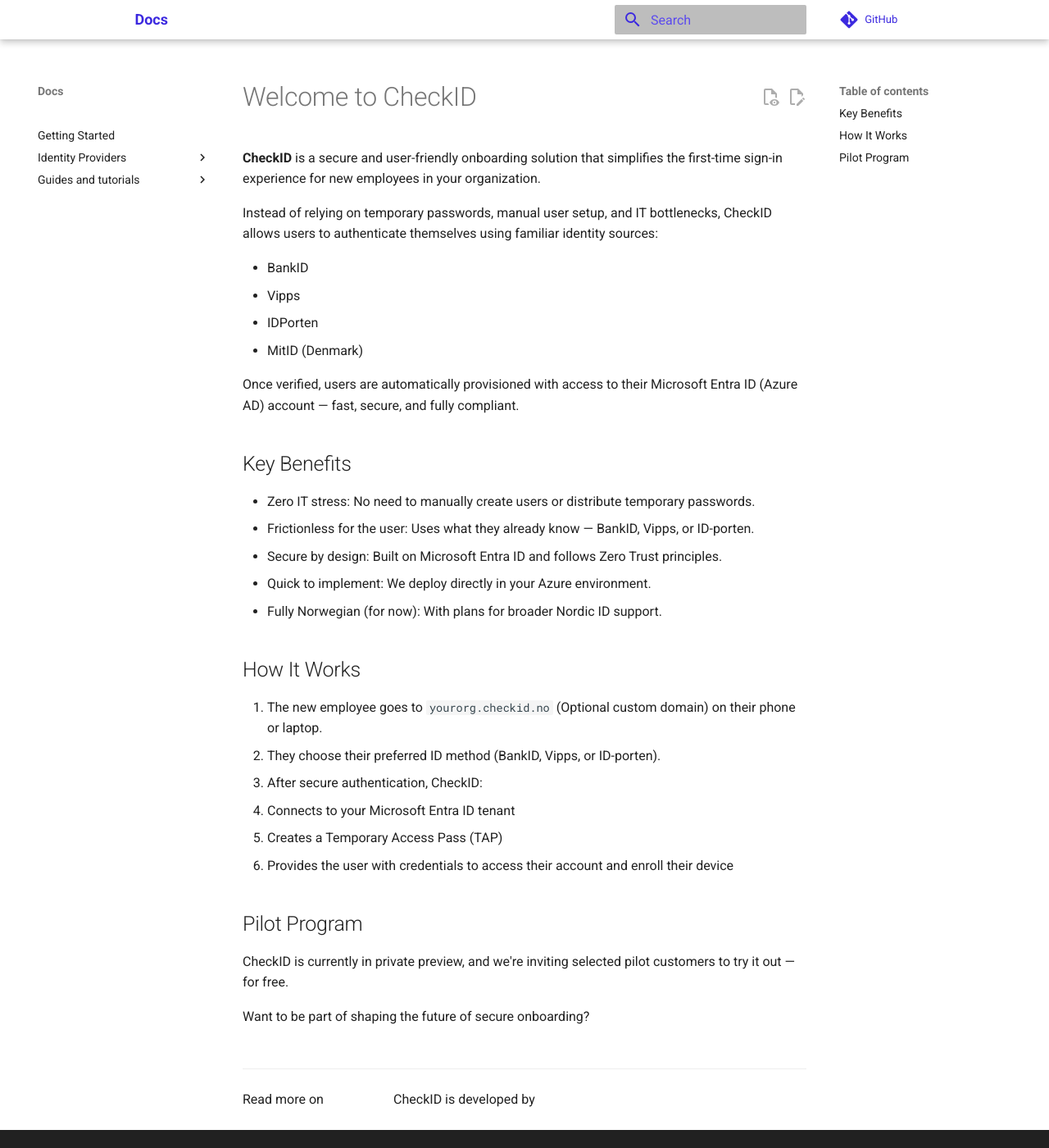
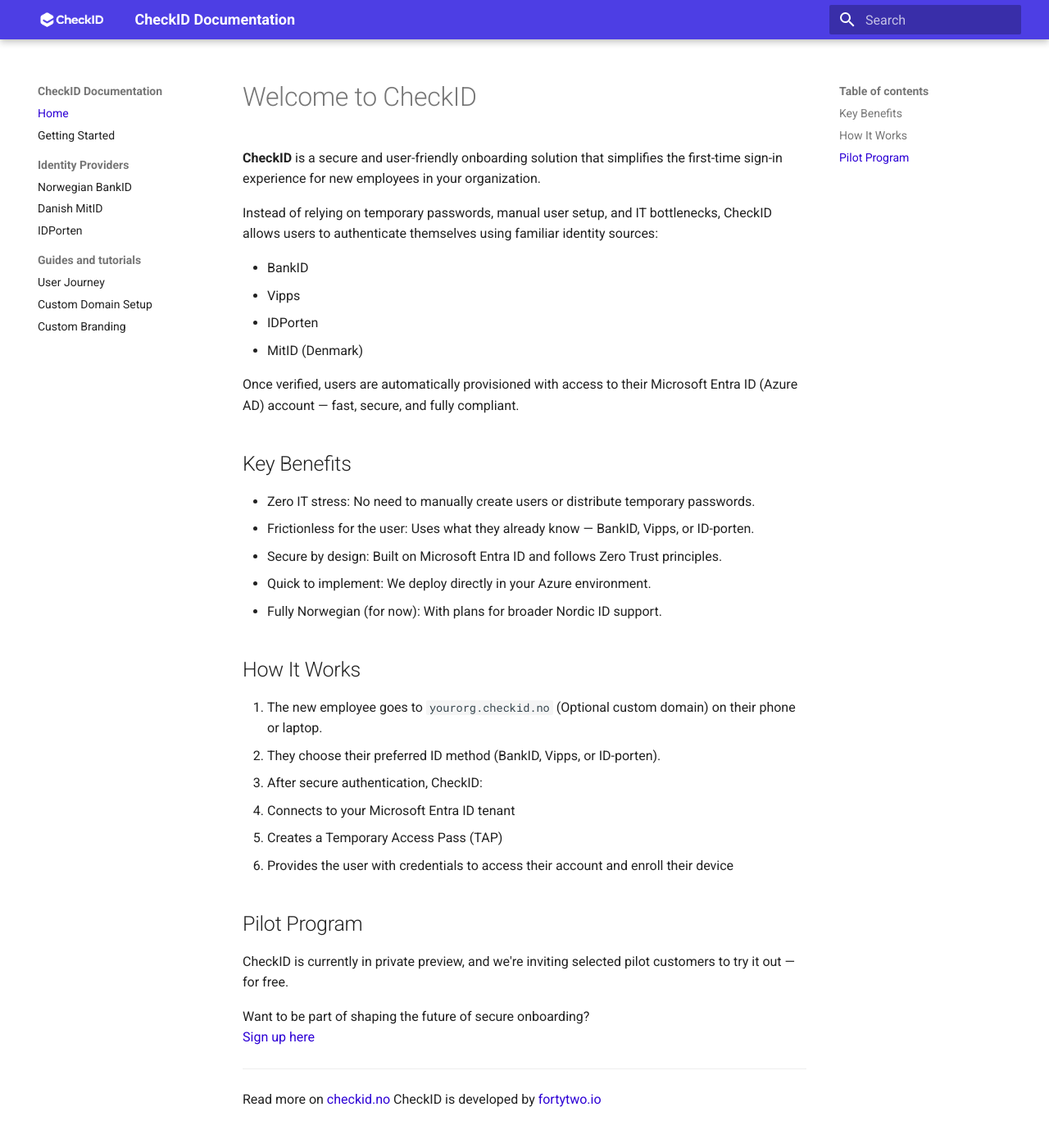
Before and after one commit to fortytwoservices/checkid-public-docs, an MkDocs documentation site: the page built from docs/index.md, in a window 1280 px wide and 1400 px high. Shown: the whole window at 82% size. Built offline with MkDocs 1.6.1 and Material for MkDocs 9.7.7, drawn with Linux system fonts in a browser that asks for light colours; comment, search, counter and statistics services are not loaded; some of the changed text lies outside the part shown.

Commit message:
fix: Fixed styling
Signed-off-by: Remi Vandemir <remi.vandemir@fortytwo.io>

```diff
--- a/docs/stylesheets/extra.css
+++ b/docs/stylesheets/extra.css
@@ -1,13 +1,21 @@
-:root {
-    /* Header background colors */
-    --md-primary-bg-color: #3c29df;
-    --md-primary-bg-color--light: #5c4bed;
-    --md-primary-bg-color--dark: #2a1dc0;
+:root>* {
+    --md-primary-fg-color: #4d3ee4;
+    --md-accent-fg-color: #4d3ee4;
 
-    /* Header text/icon colors (if needed) */
-    --md-primary-fg-color: #ffffff;
+    /* Footer */
+    --md-footer-bg-color--dark: #5e49de;
+    --md-footer-fg-color: #fff;
+    --md-footer-fg-color--light: #fff;
 
-    /* Accent colors (e.g. links/buttons) */
-    --md-accent-bg-color: #3c29df;
-    --md-accent-fg-color: #ffffff;
+    /* Background */
+    --md-default-bg-color: #fff;
+
+    /* Links */
+    --md-typeset-a-color: #2d00d5;
+
+    /* Hide the entire footer */
+    .md-footer {
+        display: none !important;
+    }
+
 }
--- a/mkdocs.yml
+++ b/mkdocs.yml
@@ -1,4 +1,4 @@
-site_name: Docs
+site_name: CheckID Documentation
 site_description: Documentation and user guides for CheckID.no
 copyright: Made on the run 🏃
 theme:
@@ -10,20 +10,11 @@
       primary: custom
       accent: custom
   features:
-    - navigation.footer
-    - navigation.tracking
-    - navigation.instant
-    - navigation.top
-    - navigation.indexes
-    - header.autohide
-    - search.suggest
-    - search.highlight
-    - search.share
     - content.action.edit
     - content.action.view
     - content.code.copy
-
-repo_url: https://github.com/fortytwoservices/checkid-public-docs
+    - navigation.sections
+    - navigation.expand
 
 extra_css:
   - stylesheets/extra.css
```
